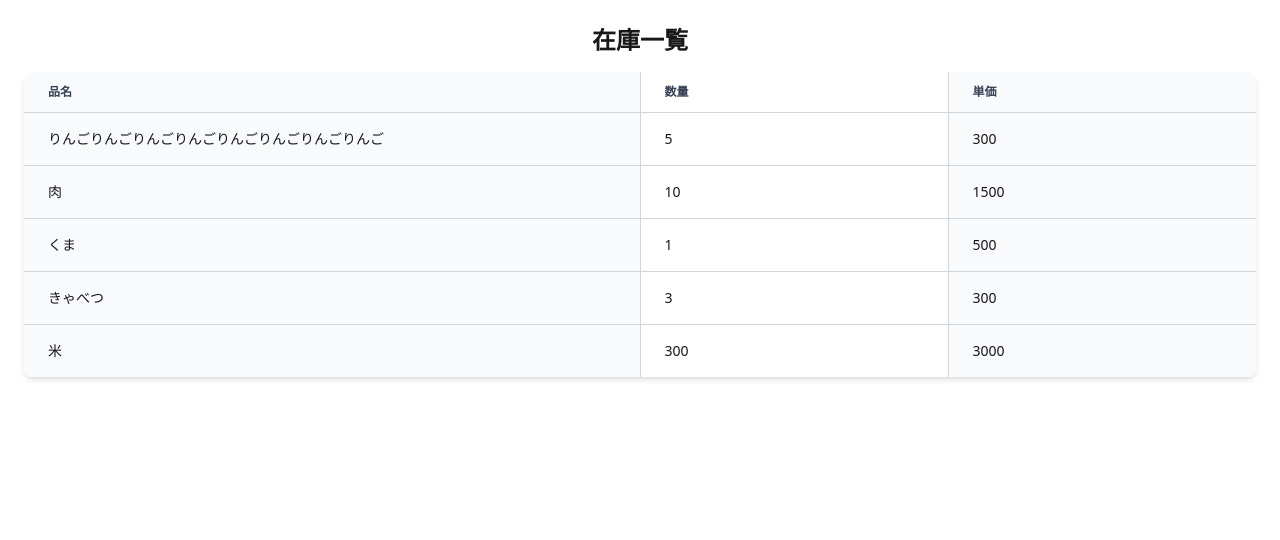
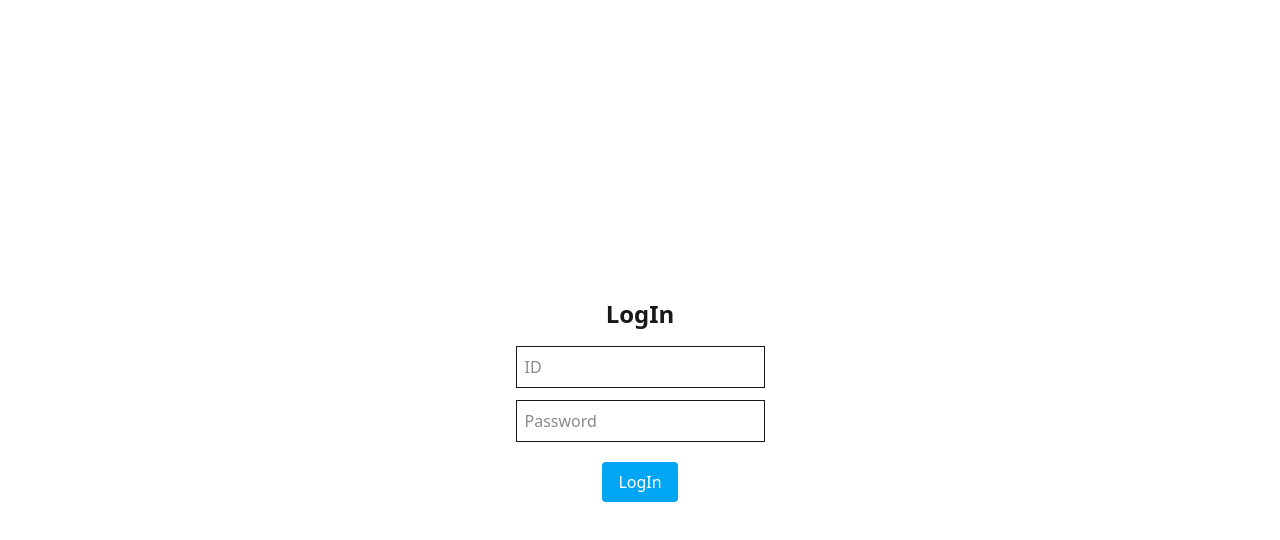
Before and after one commit to noaysk/Inventory_Management, a React (Vite) app: page /admin in a window 1280 px wide. Shown: the top 540 px of the page. Built offline with nearby package versions, Linux system fonts and the light colour scheme.

Commit message:
created a login page

```diff
--- a/package.json
+++ b/package.json
@@ -12,8 +12,10 @@
   "dependencies": {
     "@tailwindcss/vite": "^4.1.5",
     "daisyui": "^5.0.35",
+    "firebase": "^11.6.1",
     "react": "^19.0.0",
     "react-dom": "^19.0.0",
+    "react-router-dom": "^7.5.3",
     "tailwindcss": "^4.1.5"
   },
   "devDependencies": {
--- a/src/App.jsx
+++ b/src/App.jsx
@@ -1,16 +1,21 @@
+import React, { useState } from "react";
+import { BrowserRouter as Router, Routes, Route, useNavigate } from "react-router-dom";
+import EmployeeDashboard from "./components/EmployeeDashboard";
+import LoginPage from "./components/LoginPage";
+import AdminDashboard from "./components/AdminDashboard";
 
-
-import './App.css'
-import EmployeeDashboard from "./components/EmployeeDashboard";
-function App() {
-
+const App = () => {
+  const [isAdmin, setIsAdmin] = useState(false);
 
   return (
-    <div className='p-6'>
-    <EmployeeDashboard />
+    <Router>
+      <Routes>
+        <Route path="/" element={<EmployeeDashboard />} />
+        <Route path="/login" element={<LoginPage onLogin={setIsAdmin} />} />
+        <Route path="/admin" element={isAdmin ? <AdminDashboard /> : <LoginPage />} />
+      </Routes>
+    </Router>
+  );
+};
 
-    </div>
-  )
-}
-
-export default App
+export default App;
--- /dev/null
+++ b/src/components/AdminDashboard.jsx
@@ -0,0 +1,15 @@
+import React from "react";
+
+const AdminDashboard = () => {
+  return (
+    <div className="p-6">
+      <h1 className="text-2xl font-bold mb-4">管理者用在庫管理</h1>
+      <button className="px-4 py-2 bg-green-500 text-white rounded hover:bg-green-700">
+        新しい商品を追加
+      </button>
+      {/* InventoryTableコンポーネントを拡張してアドミン用表示 */}
+    </div>
+  );
+};
+
+export default AdminDashboard;
--- a/src/components/EmployeeDashboard.jsx
+++ b/src/components/EmployeeDashboard.jsx
@@ -1,11 +1,27 @@
 import React from "react";
+import { useNavigate } from "react-router-dom";
 import InventoryTable from "./InventoryTable";
-import '../App.css'
 
 const EmployeeDashboard = () => {
+  const navigate = useNavigate();
+
   return (
-    <div className="max-sm">
-      <h1 className="xl:text-2xl text-xl font-bold mb-4 text-center">在庫一覧</h1>
+    <div className="p-6 relative">
+      <div className="grid grid-cols-3 gap-4">
+        <div></div>
+
+        <div>
+          <h1 className="text-2xl font-bold mb-4 text-center">在庫一覧</h1>
+        </div>
+        <div className="text-right">
+        <button
+          onClick={() => navigate("/login")}
+          className=" px-4 py-2 bg-sky-500 mb-4  text-white rounded hover:bg-sky-700 dark:bg-sky-700 dark:hover:bg-sky-900"
+        >
+          ログイン
+        </button>
+      </div>
+      </div>
       <InventoryTable />
     </div>
   );
--- /dev/null
+++ b/src/components/LoginPage.jsx
@@ -0,0 +1,41 @@
+import React, { useState } from "react";
+import { useNavigate } from "react-router-dom";
+
+const LoginPage = ({ onLogin }) => {
+  const [username, setUsername] = useState("");
+  const [password, setPassword] = useState("");
+  const navigate = useNavigate();
+
+  const handleLogin = () => {
+    if (username === "admin" && password === "password123") {
+      onLogin(true);
+      navigate("/admin"); // ログイン成功時に管理画面へ遷移
+    } else {
+      alert("ログイン失敗！ユーザー名またはパスワードが間違っています。");
+    }
+  };
+
+  return (
+    <div className="flex flex-col items-center justify-center h-screen">
+      <h2 className="text-2xl font-bold mb-4">LogIn</h2>
+      <input
+        type="text" placeholder="ID"
+        className="mb-3 p-2 border"
+        value={username} onChange={(e) => setUsername(e.target.value)}
+      />
+      <input
+        type="password" placeholder="Password"
+        className="mb-5 p-2 border"
+        value={password} onChange={(e) => setPassword(e.target.value)}
+      />
+      <button
+        className="px-4 py-2 bg-sky-500 text-white rounded  hover:bg-sky-700 dark:bg-sky-700 dark:hover:bg-sky-900"
+        onClick={handleLogin}
+      >
+        LogIn
+      </button>
+    </div>
+  );
+};
+
+export default LoginPage;
```
Also changed, not shown: 1 other file (tests, documents, lock files or other folders).
